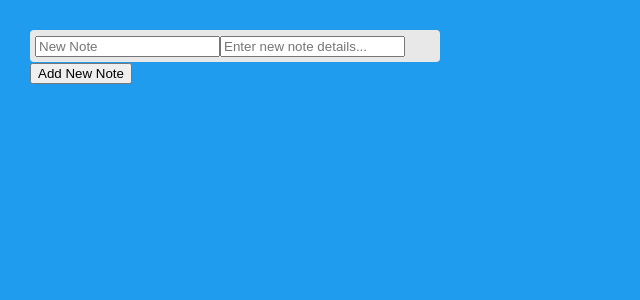
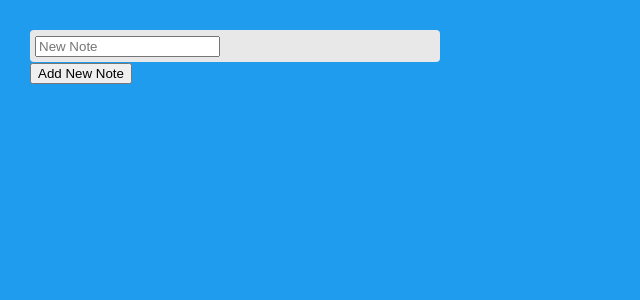
Before and after one commit to otetLopez/ilista, a React (Create React App) app in the folder ilista/: page / in a window 1280 px wide. Shown: the top 300 px of the page, without its empty margins (0-640 px from the left). Built offline with nearby package versions, Linux system fonts and the light colour scheme.

Commit message:
Fix issues on note

```diff
--- a/ilista/src/App.js
+++ b/ilista/src/App.js
@@ -39,14 +39,6 @@ function TodoForm({ addTodo }) {
         value={title_in}
         onChange={e => setTitle(e.target.value)}
       />
-
-      <input
-        type="text"
-        className="input"
-        placeholder="Enter new note details..."
-        value={content_in}
-        onChange={d => setContent(d.target.value)}
-      />
     </form>
   );
 }
@@ -54,13 +46,7 @@ function TodoForm({ addTodo }) {
 function NoteDetail() {
     console.log("NoteDetail")
     return (
-      <div className="shopping-list">
-        <h1>Shopping List for</h1>
-        <ul>
-          <li>Instagram</li>
-          <li>WhatsApp</li>
-          <li>Oculus</li>
-        </ul>
+      <div className="note-list">
       </div>
     );
 }
```
